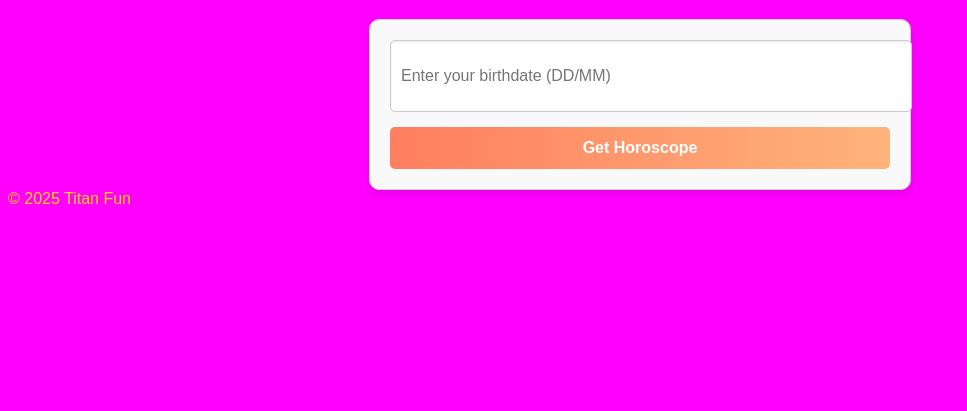
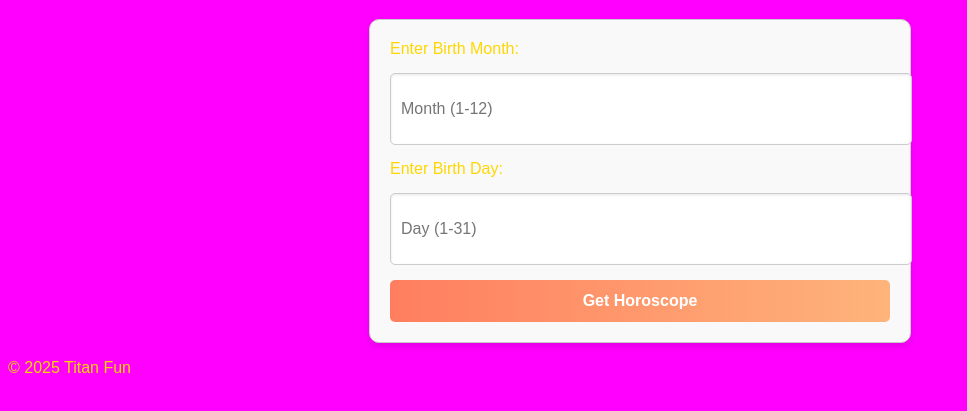
Before and after one commit to Restorationmichael4/Titanfun, a website: page public/horoscope.html in a window 1280 px wide. Shown: the part 61-472 px from the top of the page, without its empty margins (0-967 px from the left). Drawn offline with Linux system fonts and the light colour scheme.

Commit message:
Update horoscope.html

```diff
--- a/public/horoscope.html
+++ b/public/horoscope.html
@@ -3,27 +3,29 @@
 <head>
     <meta charset="UTF-8">
     <meta name="viewport" content="width=device-width, initial-scale=1.0">
-    <title>Daily Horoscope</title>
-    <link href="css/styles.css" rel="stylesheet">
+    <title>Horoscope</title>
+    <link rel="stylesheet" href="css/styles.css">
 </head>
-<body class="bg-black text-gold">
-    <header class="p-4 text-center">
-        <h1 class="text-3xl font-bold text-gradient">Daily Horoscope</h1>
-    </header>
-    <main class="p-6">
-        <form id="horoscope-form" class="flex flex-col items-center space-y-4">
-            <input type="text" id="birth-date" placeholder="Enter your birthdate (DD/MM)"
-                   class="p-2 text-black rounded-md" required>
-            <button type="submit" class="bg-gradient-to-r from-gold to-red px-4 py-2 rounded-md">
-                Get Horoscope
-            </button>
+<body>
+    <div class="container">
+        <h1>Daily Horoscope</h1>
+        <form id="horoscopeForm">
+            <label for="month">Enter Birth Month:</label>
+            <input type="number" id="month" min="1" max="12" placeholder="Month (1-12)" required>
+
+            <label for="day">Enter Birth Day:</label>
+            <input type="number" id="day" min="1" max="31" placeholder="Day (1-31)" required>
+
+            <button type="submit">Get Horoscope</button>
         </form>
-        <div id="horoscope-result" class="mt-6 text-center text-lg"></div>
-    </main>
-    <footer class="text-center text-sm text-gray-400 py-4">
-        © 2025 Titan Fun
+
+        <div id="result"></div>
+    </div>
+
+    <footer>
+        <p>© 2025 Titan Fun</p>
     </footer>
+
     <script src="js/horoscope.js"></script>
-    <script src="js/main.js"></script>
 </body>
 </html>
```
